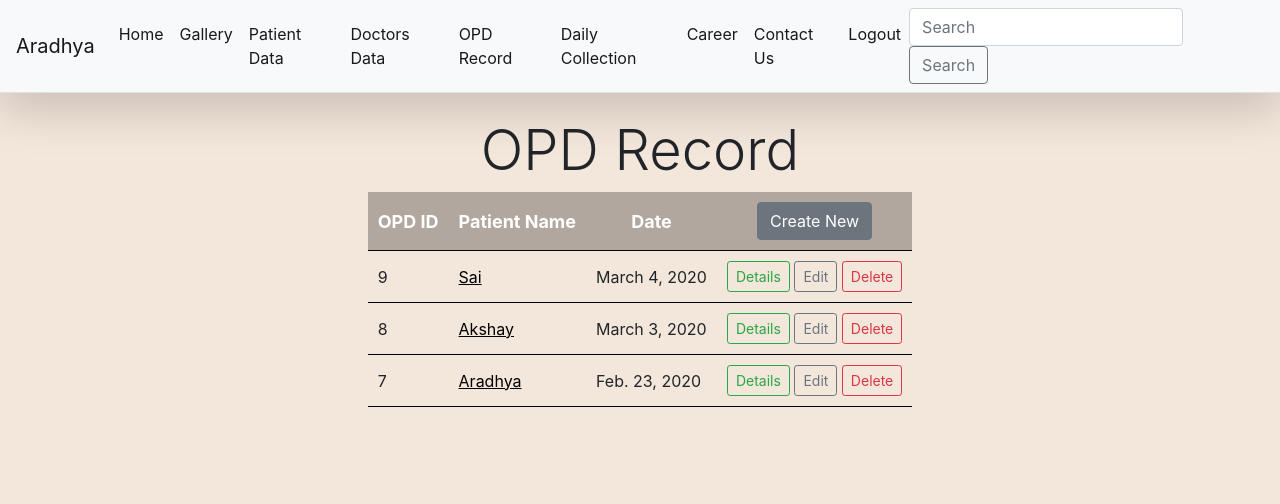
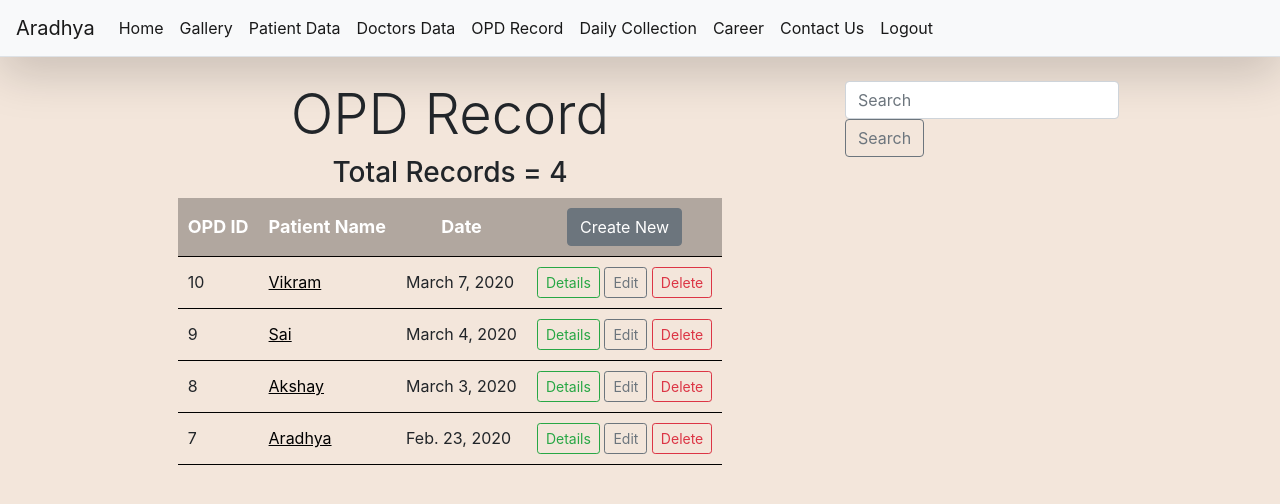
Before and after one commit to ajayk2233/Aradhya-Hospital, a Django app: page /patient_view/ in a window 1280 px wide. Shown: the top 504 px of the page. Run offline with Django 3.2, Linux system fonts and the light colour scheme; the first user in the database is signed in; data comes from the database, SQL or seed files in the repository; some libraries are stand-ins or nearby versions.

Commit message:
Added Search by name option for OPD Record

```diff
--- a/patient_data/views.py
+++ b/patient_data/views.py
@@ -3,10 +3,19 @@ from .models import Record,Doctor,Patient,Career,ContactUs
 from django.contrib.auth.decorators import login_required
 # Show all OPD Record
 
-# OPD Record Filter by Date
+# OPD Record Filter by Date & Even Search by Date, Name
 @login_required(login_url='/authentication/')
 def patient_view(request):
-    records = Record.objects.all().order_by('-date_created')
+    if request.method == 'POST':
+        try:
+            records = Record.objects.filter(patient__patient_name__contains=request.POST.get('name'))
+            if records:
+                records = Record.objects.all().order_by('-date_created')
+                return render(request, 'patient_data/patient_view.html',{'records':records})
+        except:
+            records = Record.objects.all().order_by('-date_created')
+    else:
+        records = Record.objects.all().order_by('-date_created')
     return render(request, 'patient_data/patient_view.html',{'records':records})
 
 # Show all Patient Personal Details
--- a/templates/layout.html
+++ b/templates/layout.html
@@ -102,10 +102,6 @@
             </form>
             {% endif %}
         </ul>
-        <form class="form-inline mt-1 mt-md-0">
-          <input class="form-control mr-sm-3" type="text" placeholder="Search" aria-label="Search">
-          <button class="btn btn-outline-secondary" type="submit">Search</button>
-      </form>
       </div>
     </nav>
     <br>
--- a/templates/patient_data/patient_view.html
+++ b/templates/patient_data/patient_view.html
@@ -1,6 +1,10 @@
 {% extends 'layout.html' %}
 {% block content %}
+<div class="container">
+    <div class="row">
+        <div class="col-md-8 order-md-1">
             <h2 align='center' class="display-4">OPD Record</h2>
+            <h3 align='center' class="display-6">Total Records = {{ records.count }}</h3>
             <table align="center" cellpadding=10px>
                 <tr align="center" style="
                     font-size: large;
@@ -15,6 +19,8 @@
                     </th>
 
                 </tr>
+
+
                 {% for record in records %}
                 <tr style="border-bottom:1px solid rgb(0, 0, 0);">
                     <td>{{ record.id }}</td>
@@ -24,11 +30,23 @@
                     <td>{{ record.date_created }}</td>
                     <td>
                         <a class="btn btn-sm btn-outline-success" href="/patient_view/details/{{record.id}}">Details</a>
-            <a class="btn btn-sm btn-outline-secondary" href="/patient_view/update_record/{{record.id}}">Edit</a>
-            <a class="btn btn-sm btn-outline-danger" href="/patient_view/delete_record/{{record.pk}}">Delete</a>
+                        <a class="btn btn-sm btn-outline-secondary"
+                            href="/patient_view/update_record/{{record.id}}">Edit</a>
+                        <a class="btn btn-sm btn-outline-danger"
+                            href="/patient_view/delete_record/{{record.pk}}">Delete</a>
                     </td>
                 </tr>
 
                 {% endfor %}
             </table>
+        </div>
+        <div class="col-md-4 order-md-1">
+            <form method="POST" action="/patient_view/" class="form-inline mt-1 mt-md-0">{% csrf_token %}
+                <input name="name" id="name" class="form-control mr-sm-3" type="text" placeholder="Search"
+                    aria-label="Search">
+                <input class="btn btn-outline-secondary" value="Search" type="submit">
+            </form>
+        </div>
+    </div>
+</div>
 {% endblock %}
```
Also changed, not shown: db.sqlite3. Lines whose indentation alone changed are shown as unchanged.
